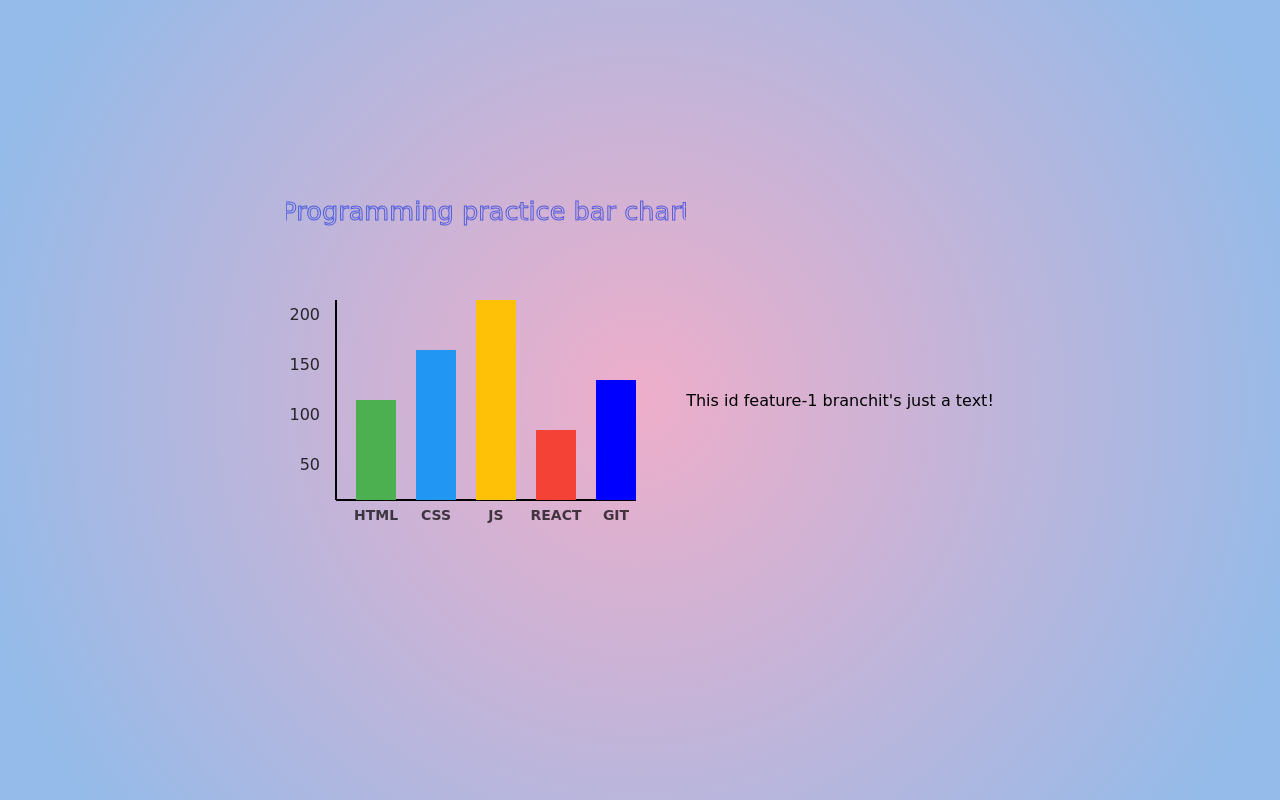
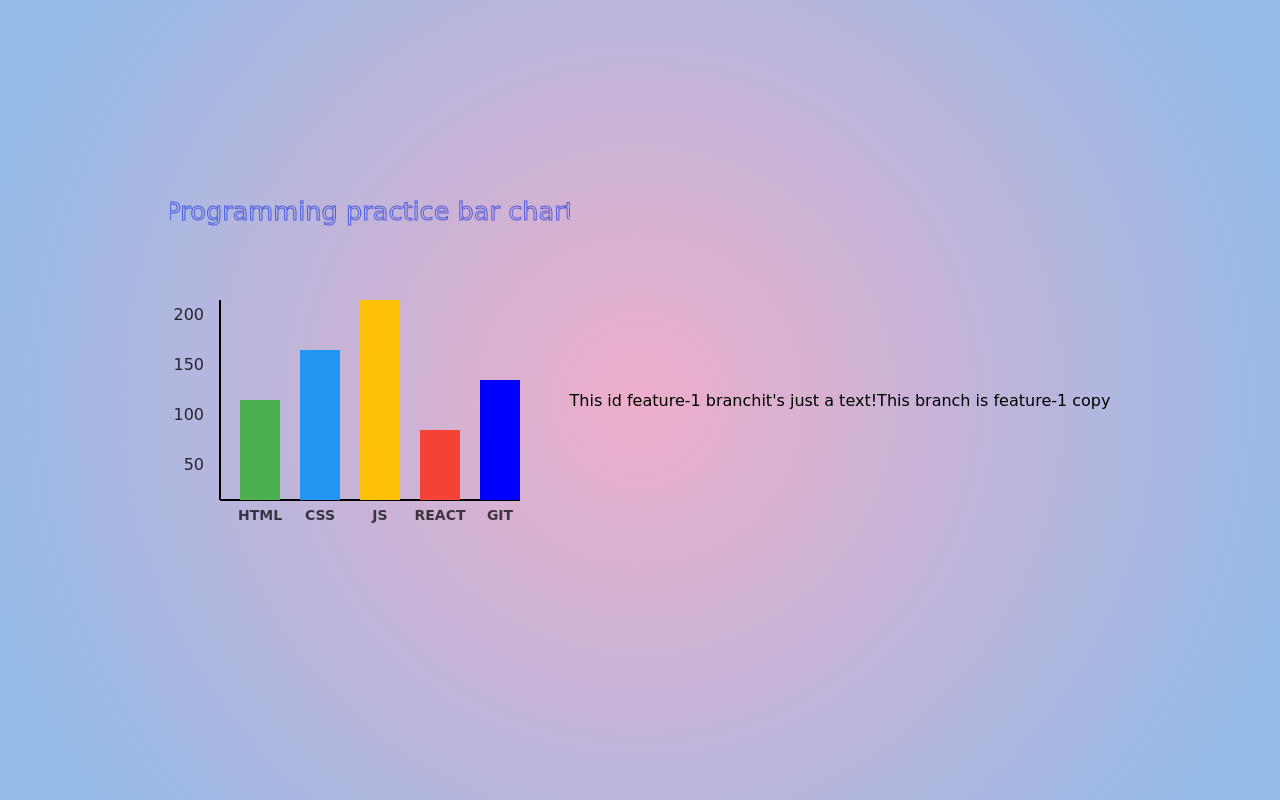
Before and after one commit to 01mehran/bar-chart, a plain HTML site: page index.html in a window 1280 px wide. Drawn offline with Linux system fonts and the light colour scheme.

Commit message:
add a description text

```diff
--- a/index.html
+++ b/index.html
@@ -47,6 +47,8 @@
 
     <p>This id feature-1 branch</p>
     <p>it's just a text!</p>
+
+    <span>This branch is feature-1 copy</span>
 </body>
 
 </html>
```
